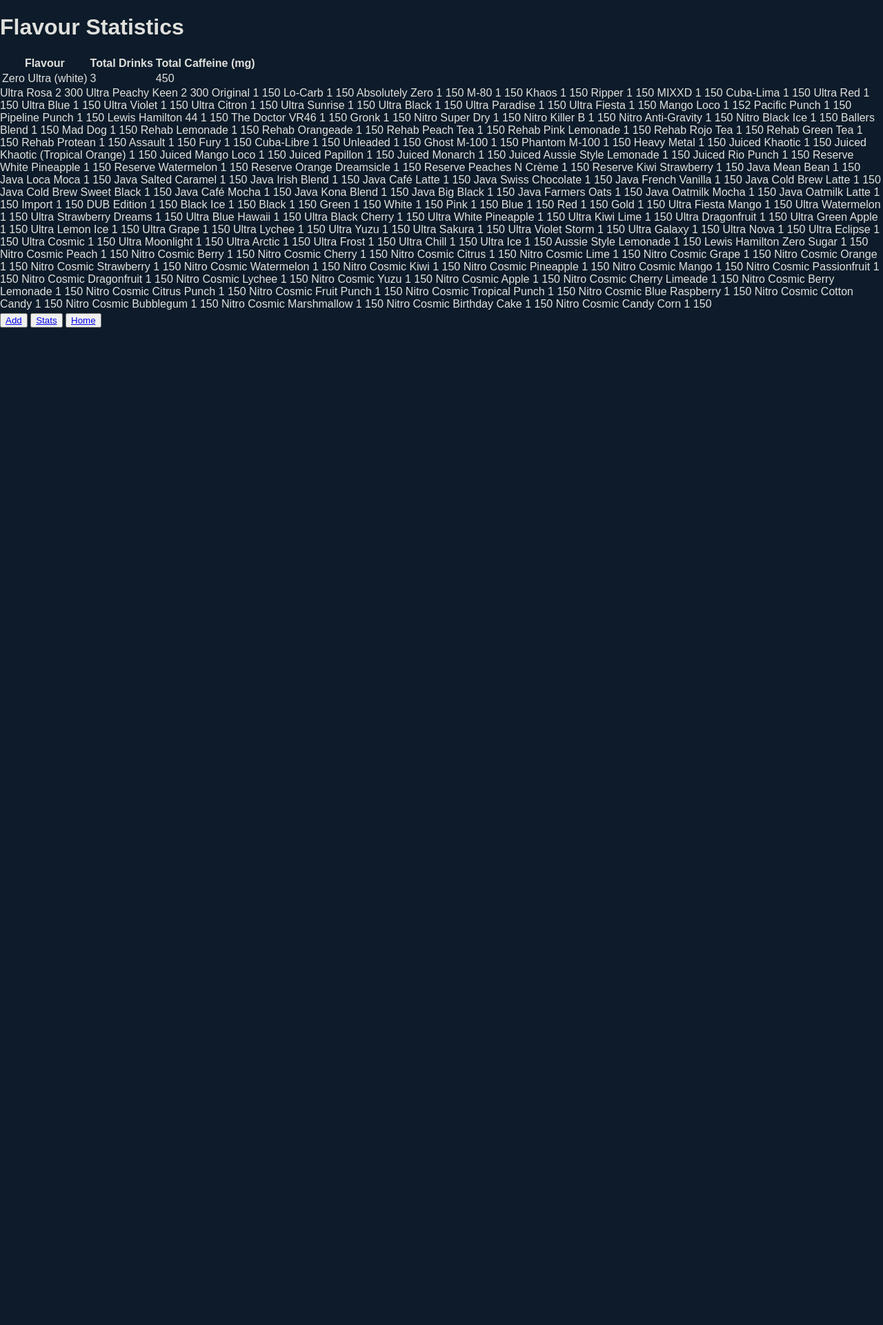
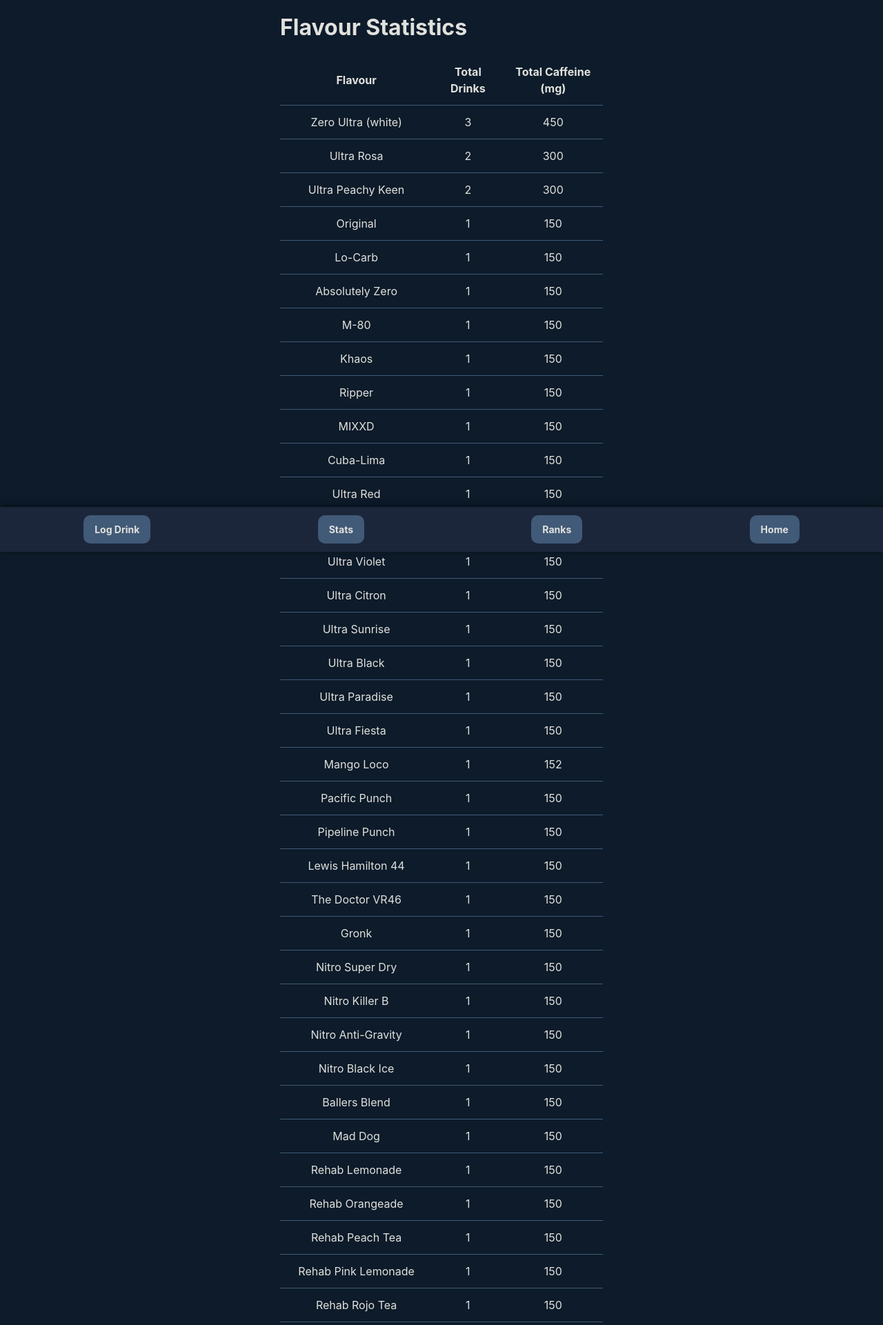
Before and after one commit to Shamer27/Munter, a Flask app: page /stats in a window 1280 px wide. Shown: the top 1921 px of the page at 69% size. Before the commit the page ends 475 px from the top, so only its background shows below. Run offline with Flask 3, Linux system fonts and the light colour scheme; data comes from the database, SQL or seed files in the repository; both versions use the stored data as it was after the commit.

Commit message:
Fixes and styling
Fixed the stats page to only show drinks that have been logged
started styling tables

```diff
--- a/db.py
+++ b/db.py
@@ -9,12 +9,8 @@ def GetDB():
 
     return db
 
-def get():
-
-    # Connect, query all guesses and then return the data
+def getAllFlavours():
     db = GetDB()
-    flavors = db.execute("""SELECT flavours.flavour, flavours.caffeine, flavours.size, flavours.totalCaffeine, flavours.totalDrinks FROM flavours
-                         ORDER BY totalDrinks DESC""").fetchall()
     flavors = db.execute("SELECT * FROM flavours").fetchall()
     db.close()
     return flavors
@@ -38,10 +34,13 @@ def addDrink(flavour):
     db.commit()
     return True
 
-def getSingleReview(id):
-
+def getLoggedFlavours():
     db = GetDB()
-    flavour = db.execute(f"SELECT * FROM flavour WHERE id={id}").fetchone()
+    logged = db.execute("""
+        SELECT flavour, caffeine, size, totalCaffeine, totalDrinks
+        FROM flavours
+        WHERE totalDrinks > 0
+        ORDER BY totalDrinks DESC
+    """).fetchall()
     db.close()
-
-    return flavour
+    return logged
--- a/main.py
+++ b/main.py
@@ -4,6 +4,7 @@ from flask import Flask, render_template, request, session, redirect, flash, jso
 import db
 from werkzeug.exceptions import abort
 from flask_compress import Compress
+from db import getAllFlavours, addDrink, getLoggedFlavours
 
 app = Flask(__name__)
 Compress(app)
@@ -47,11 +48,12 @@ def add():
 
     return render_template('add.html')
 
-@app.route('/stats')
+@app.route("/stats")
 def stats():
     conn = sqlite3.connect('.database/flavors.db')
-    conn.row_factory = sqlite3.Row
     cursor = conn.cursor()
+    flavours = getLoggedFlavours()  # Only those with totalDrinks > 0
+
 
 
 
@@ -63,6 +65,25 @@ def stats():
     stats_data = cursor.fetchall()
     conn.close()
 
+    return render_template("stats.html", flavours=flavours)
+
     return render_template("stats.html", flavours=stats_data)
 
+@app.route('/ranks')
+def ranks():
+    conn = sqlite3.connect('.database/flavors.db')
+    cursor = conn.cursor()
+
+    cursor.execute("""
+        SELECT flavour, COUNT(*) as total
+        FROM flavours
+        WHERE totalDrinks > 0
+        GROUP BY flavour
+        ORDER BY totalDrinks DESC
+    """)
+    ranks = cursor.fetchall()  # List of (flavour, total)
+
+    conn.close()
+    return render_template('ranks.html', ranks=ranks)
+
 app.run(debug=True, port=5000)
--- a/static/css/style.css
+++ b/static/css/style.css
@@ -1,9 +1,106 @@
-/* @import url("https://fonts.googleapis.com/css?family=Nunito:400,700&display=swap"); */
+:root {
+  --dark-navy: #0D1B2A;
+  --mid-navy: #1B263B;
+  --steel-blue: #415A77;
+  --sky-blue: #778DA9;
+  --light-gray: #E0E1DD;
+}
 
-.page {
-    font-family: "Nunito", sans-serif;
-    background-color: #0d1b2a;
-    color: #e0e1dd;
-    margin: 0;
-    padding: 0;
+/* Reset */
+* {
+  margin: 0;
+  padding: 0;
+  box-sizing: border-box;
 }
+
+body {
+  font-family: 'Inter', sans-serif;
+  background-color: var(--dark-navy);
+  color: var(--light-gray);
+  line-height: 1.5;
+}
+
+.container {
+  padding: 16px;
+  max-width: 500px;
+  margin: auto;
+}
+
+/* Navbar at bottom */
+.navbar {
+  position: fixed;
+  bottom: 0;
+  width: 100%;
+  background-color: var(--mid-navy);
+  display: flex;
+  justify-content: space-around;
+  padding: 12px 0;
+  z-index: 1000;
+  box-shadow: 0 -2px 10px rgba(0, 0, 0, 0.5);
+}
+
+/* Navbar Buttons */
+.nav-button {
+  text-decoration: none;
+  background-color: var(--steel-blue);
+  color: var(--light-gray);
+  padding: 10px 16px;
+  border-radius: 10px;
+  font-weight: bold;
+  font-size: 14px;
+  transition: background 0.3s ease;
+}
+
+.nav-button:hover {
+  background-color: var(--sky-blue);
+}
+
+/* Cards (for each data box) */
+.card {
+  background-color: var(--mid-navy);
+  border-radius: 12px;
+  padding: 16px;
+  margin-bottom: 16px;
+  box-shadow: 0 4px 8px rgba(0,0,0,0.25);
+}
+
+/* Responsive Text */
+h1, h2, h3 {
+  color: var(--light-gray);
+  margin-bottom: 8px;
+}
+
+img {
+  max-width: 100%;
+  border-radius: 8px;
+}
+
+
+/* Table Styles */
+table {
+  width: 100%;
+  border-collapse: collapse;
+  margin-top: 16px;
+}
+th, td {
+  padding: 12px;
+  text-align: center;
+  border-bottom: 1px solid var(--steel-blue);
+}
+th-flavour {
+  background-color: var(--sky-blue);
+  color: var(--dark-navy);
+  font-weight: bold;
+  column-width: 500px;
+}
+
+/* Index Page */
+.home-drinks-container {
+  align-items: center;
+  margin-left: 20px;
+  text-align: center;
+  margin-top: 20px;
+  width: 350px;
+  height: 350px;
+  overflow: scroll;
+}
--- a/templates/base.html
+++ b/templates/base.html
@@ -4,46 +4,27 @@
   <meta charset="UTF-8" />
   <meta name="viewport" content="width=device-width, initial-scale=1.0" />
   <meta http-equiv="X-UA-Compatible" content="ie=edge" />
-    <!-- This line blocks cross site scripting -->
-    <meta http-equiv="Content-Security-Policy" content="script-src 'self';">
+  <meta http-equiv="Content-Security-Policy" content="script-src 'self';" />
 
   <title>Munter: Drink Tracker</title>
 
-    <link rel="stylesheet" href="static/css/style.css" />
-    <link rel="manifest" href="static/manifest.json" />
-    <link rel="icon" type="image/x-icon" href="static/images/favicon.png">
+  <link rel="stylesheet" href="/static/css/style.css" />
+  <link rel="manifest" href="/static/manifest.json" />
+  <link rel="icon" type="image/x-icon" href="/static/images/favicon.png" />
 </head>
-<div>
-    <!-- <div class="bannerImages">
-        <img src="static/images/logo.png" alt="YouReview Logo" class="logoImage" alt="YouReview Logo">
-    </div> -->
-
 <body class="page">
-    <main>
+  <main class="container">
     {% block content %}
-
     {% endblock %}
   </main>
 
+  <nav class="navbar">
+    <a href="/add" class="nav-button">Log Drink</a>
+    <a href="/stats" class="nav-button">Stats</a>
+    <a href="/ranks" class="nav-button">Ranks</a>
+    <a href="/" class="nav-button">Home</a>
+  </nav>
 
-    <div class="navbar">
-
-        <button><a href="/add">Add</a></button>
-        <button><a href="/stats">Stats</a></button>
-        <button><a href="/">Home</a></button>
-    </div>
-
-    </h1>
-    </div>
-
-
-
-
-    <!-- This section will contain the page content -->
-
-
-    <!-- This script will be for the service worker -->
-    <script src="static/js/app.js"></script>
-
+  <script src="/static/js/app.js"></script>
 </body>
 </html>
--- a/templates/stats.html
+++ b/templates/stats.html
@@ -21,16 +21,15 @@
       </tr>
     </thead>
     <tbody>
-      {% for flavour in flavours %}
+      {% for loggedDrink in flavours %}
         <tr>
-          <td>{{ flavour.flavour }}</td>
-          <td>{{ flavour.totalDrinks }}</td>
-          <td>{{ flavour.totalCaffeine }}</td>
+          <td>{{ loggedDrink.flavour }}</td>
+          <td>{{ loggedDrink.totalDrinks }}</td>
+          <td>{{ loggedDrink.totalCaffeine }}</td>
         </tr>
-
+      {% endfor %}
     </tbody>
-  </table>
-  {% endfor %}
+    </table>
   </body>
   </html>
 
```
Also changed, not shown: templates/index.html (+21 -8 lines), templates/ranks.html (added, +14 -0 lines), templates/review.html (deleted, +0 -30 lines), .database/flavors.db, .database/queries.sql, flavors.db (added), flavours.db (deleted). Lines whose indentation alone changed are shown as unchanged.
